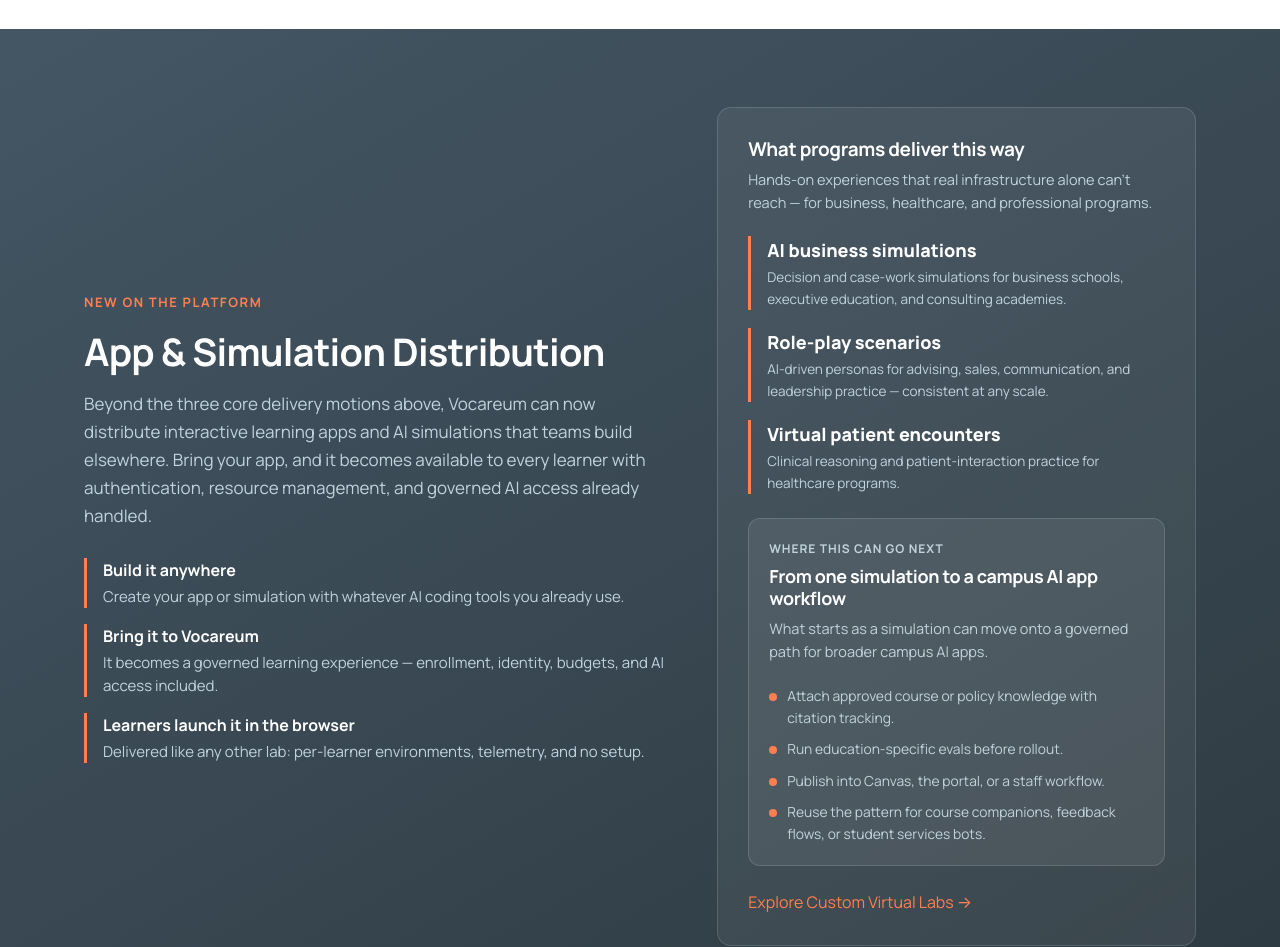
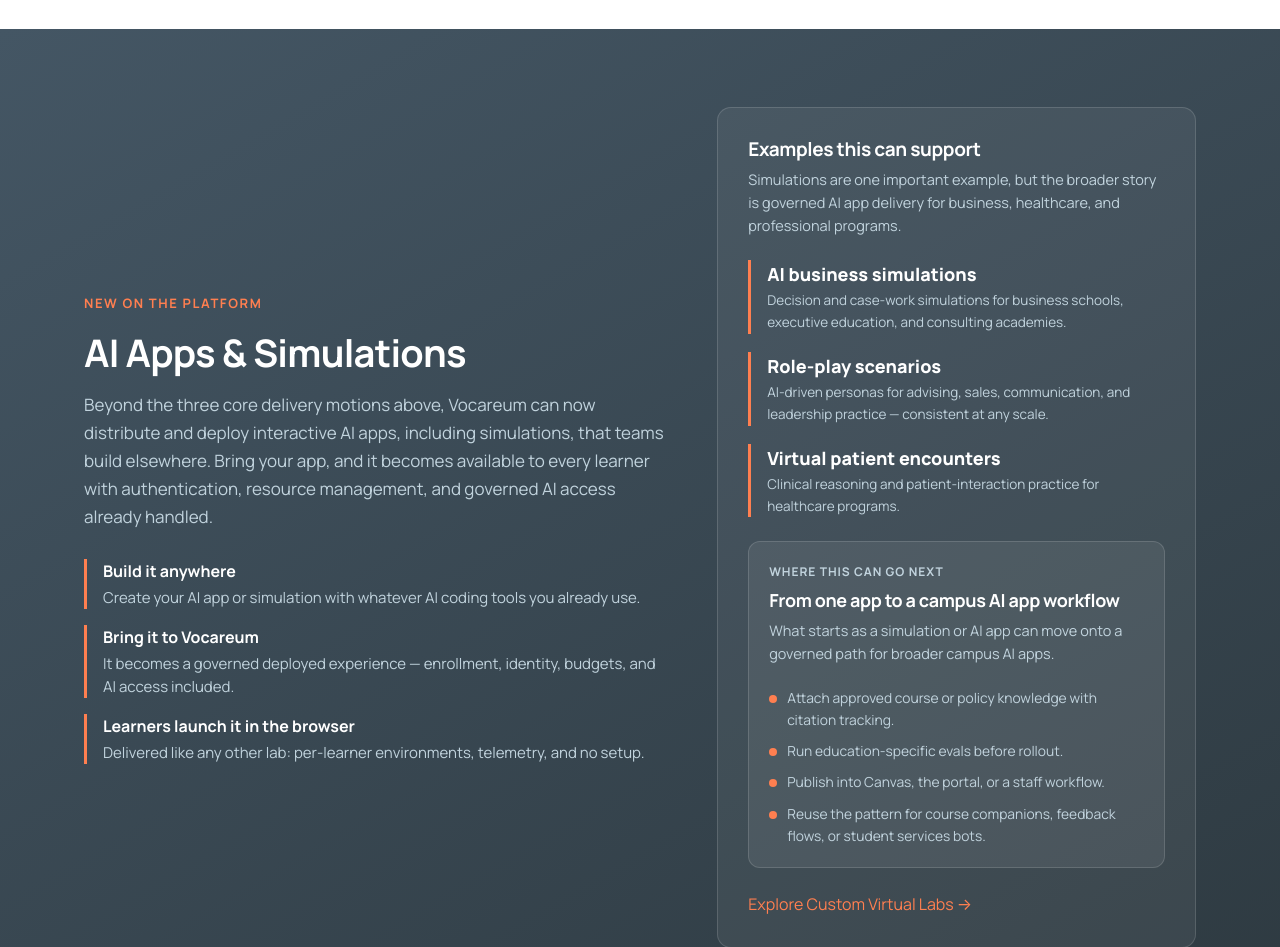
Before and after one commit to jdinneen/vocareum-homepage2, a plain HTML site: page index.html in a window 1280 px wide. Shown: the part 6180-7127 px from the top of the page. Drawn offline with Linux system fonts and the light colour scheme.

Commit message:
Broaden apps and simulations positioning

```diff
--- a/index.html
+++ b/index.html
@@ -685,22 +685,22 @@
   </div>
 </section>
 
-<!-- APP & SIMULATION DISTRIBUTION -->
+<!-- AI APPS & SIMULATIONS -->
 <section class="case" id="simulations">
   <div class="wrap case-grid">
     <div>
       <span class="eyebrow">New on the platform</span>
-      <h2>App &amp; Simulation Distribution</h2>
-      <p class="lead">Beyond the three core delivery motions above, Vocareum can now distribute interactive learning apps and AI simulations that teams build elsewhere. Bring your app, and it becomes available to every learner with authentication, resource management, and governed AI access already handled.</p>
+      <h2>AI Apps &amp; Simulations</h2>
+      <p class="lead">Beyond the three core delivery motions above, Vocareum can now distribute and deploy interactive AI apps, including simulations, that teams build elsewhere. Bring your app, and it becomes available to every learner with authentication, resource management, and governed AI access already handled.</p>
       <div class="sim-steps">
-        <div class="sim-step"><b>Build it anywhere</b>Create your app or simulation with whatever AI coding tools you already use.</div>
-        <div class="sim-step"><b>Bring it to Vocareum</b>It becomes a governed learning experience — enrollment, identity, budgets, and AI access included.</div>
+        <div class="sim-step"><b>Build it anywhere</b>Create your AI app or simulation with whatever AI coding tools you already use.</div>
+        <div class="sim-step"><b>Bring it to Vocareum</b>It becomes a governed deployed experience — enrollment, identity, budgets, and AI access included.</div>
         <div class="sim-step"><b>Learners launch it in the browser</b>Delivered like any other lab: per-learner environments, telemetry, and no setup.</div>
       </div>
     </div>
     <div class="panel">
-      <h3>What programs deliver this way</h3>
-      <p>Hands-on experiences that real infrastructure alone can't reach — for business, healthcare, and professional programs.</p>
+      <h3>Examples this can support</h3>
+      <p>Simulations are one important example, but the broader story is governed AI app delivery for business, healthcare, and professional programs.</p>
       <div class="metrics">
         <div class="metric"><div class="big">AI business simulations</div><div class="small">Decision and case-work simulations for business schools, executive education, and consulting academies.</div></div>
         <div class="metric"><div class="big">Role-play scenarios</div><div class="small">AI-driven personas for advising, sales, communication, and leadership practice — consistent at any scale.</div></div>
@@ -708,8 +708,8 @@
       </div>
       <div class="foundry-card">
         <div class="cap">Where this can go next</div>
-        <h4>From one simulation to a campus AI app workflow</h4>
-        <p>What starts as a simulation can move onto a governed path for broader campus AI apps.</p>
+        <h4>From one app to a campus AI app workflow</h4>
+        <p>What starts as a simulation or AI app can move onto a governed path for broader campus AI apps.</p>
         <ul class="foundry-list">
           <li>Attach approved course or policy knowledge with citation tracking.</li>
           <li>Run education-specific evals before rollout.</li>
@@ -814,7 +814,7 @@
         <a class="btn btn-outline" href="https://www.vocareum.com/online-program-providers/">See this demo path</a>
       </div>
     </div>
-    <div class="demo-note">For App &amp; Simulation Distribution or AI Compass, start with <a href="https://www.vocareum.com/contact/" style="color:var(--coral-dark);font-weight:700">Vocareum contact</a>.</div>
+    <div class="demo-note">For AI Apps &amp; Simulations or AI Compass, start with <a href="https://www.vocareum.com/contact/" style="color:var(--coral-dark);font-weight:700">Vocareum contact</a>.</div>
   </div>
 </section>
 
```
